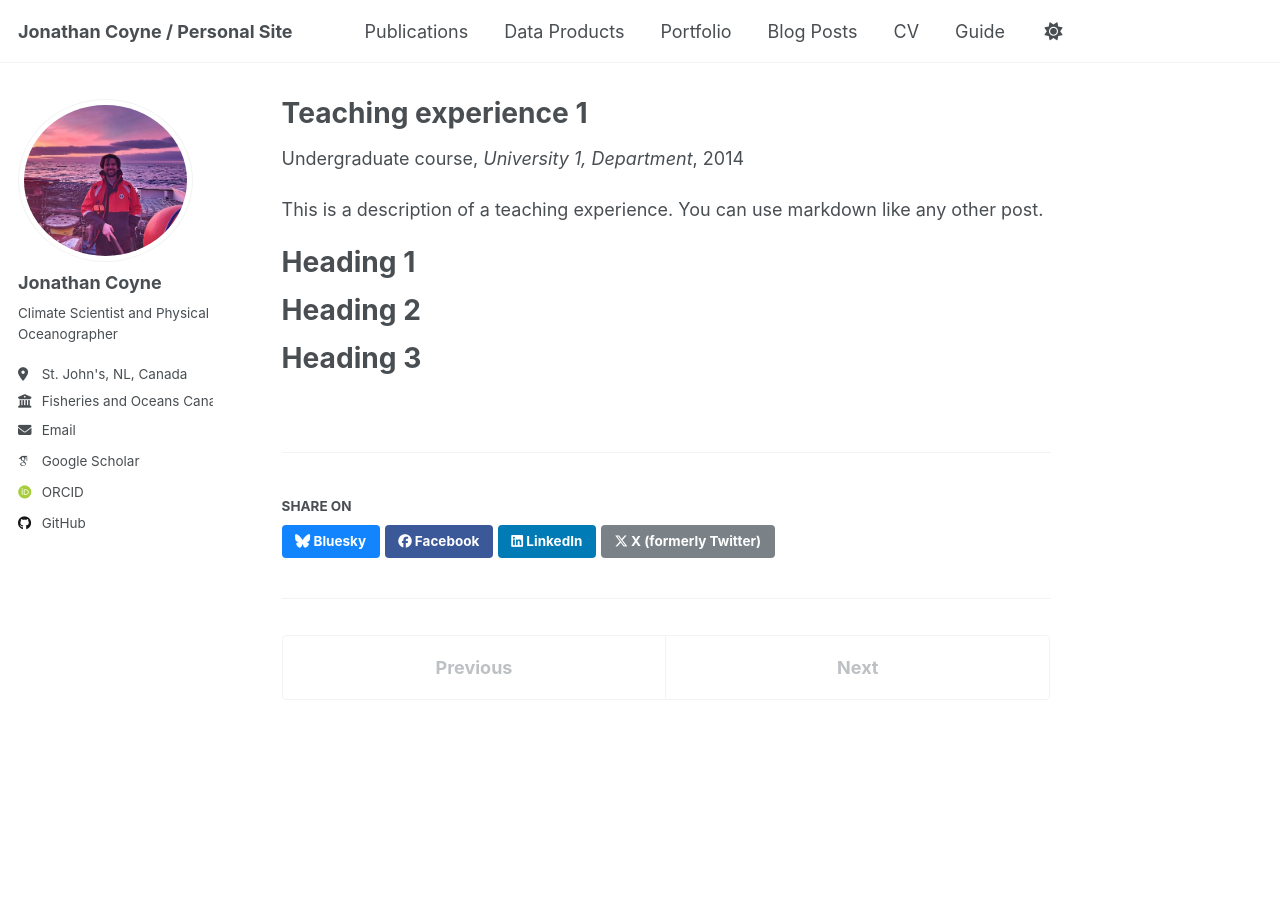
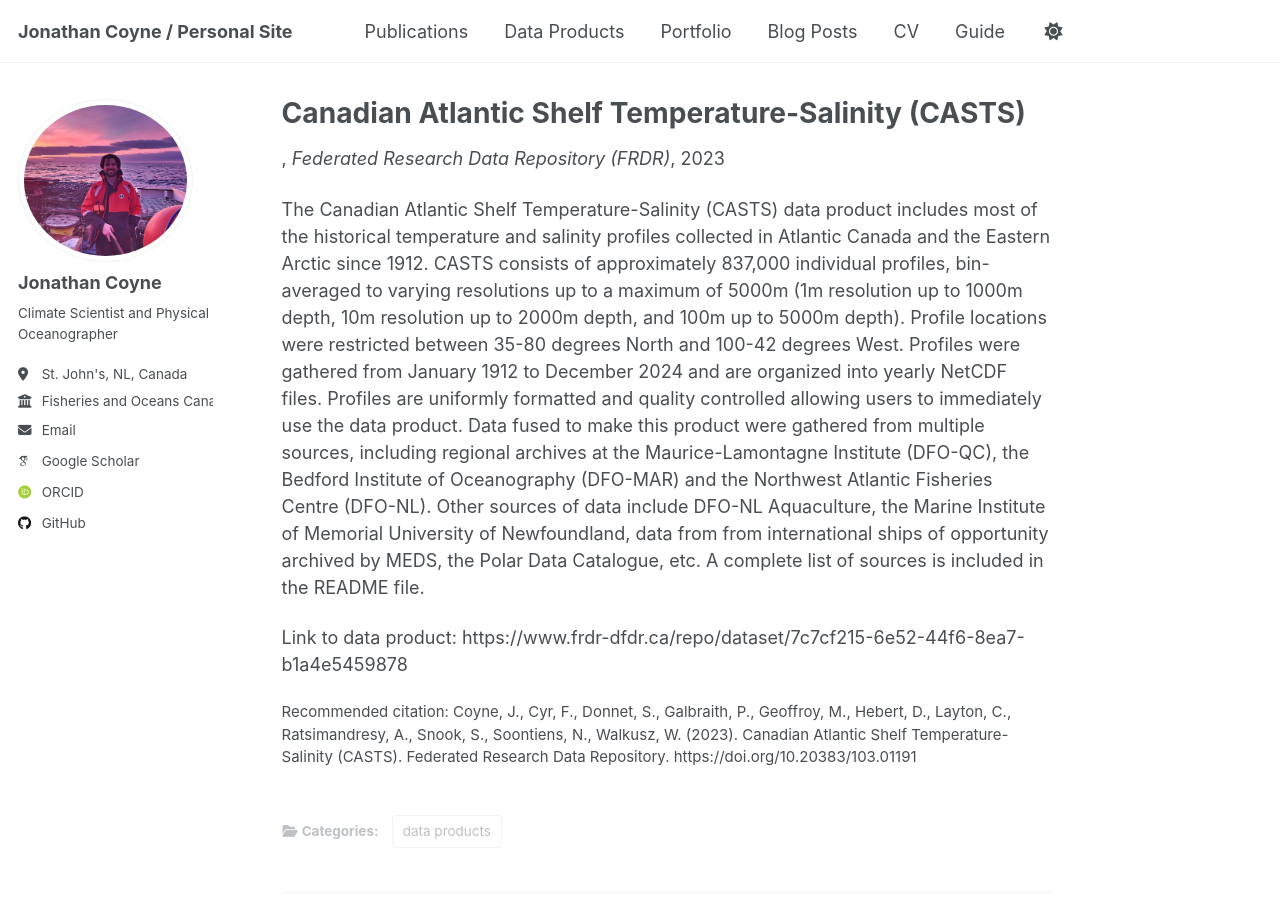
Before and after one commit to jn533213/jn533213.github.io, a Jekyll site: the page built from _teaching/2014-spring-teaching-1.md, in a window 1280 px wide and 900 px high. Built offline with Jekyll 4.4.1, drawn with Linux system fonts in a browser that asks for light colours; some web fonts are replaced; a script that is not in the unit is left out.

Commit message:
Update 2014-spring-teaching-1.md

```diff
--- a/_teaching/2014-spring-teaching-1.md
+++ b/_teaching/2014-spring-teaching-1.md
@@ -1,20 +1,14 @@
 ---
-title: "Teaching experience 1"
-collection: teaching
-type: "Undergraduate course"
-permalink: /teaching/2014-spring-teaching-1
-venue: "University 1, Department"
-date: 2014-01-01
-location: "City, Country"
+title: "Canadian Atlantic Shelf Temperature-Salinity (CASTS)"
+collection: publications
+category: data products
+permalink: /dataproducts/2023_CASTS
+date: 2023-09-15
+venue: 'Federated Research Data Repository (FRDR)'
+citation: 'Coyne, J., Cyr, F., Donnet, S., Galbraith, P., Geoffroy, M., Hebert, D., Layton, C., Ratsimandresy, A., Snook, S., Soontiens, N., Walkusz, W. (2023). Canadian Atlantic Shelf Temperature-Salinity (CASTS). Federated Research Data Repository. https://doi.org/10.20383/103.01191'
 ---
 
-This is a description of a teaching experience. You can use markdown like any other post.
+The Canadian Atlantic Shelf Temperature-Salinity (CASTS) data product includes most of the historical temperature and salinity profiles collected in Atlantic Canada and the Eastern Arctic since 1912. CASTS consists of approximately 837,000 individual profiles, bin-averaged to varying resolutions up to a maximum of 5000m (1m resolution up to 1000m depth, 10m resolution up to 2000m depth, and 100m up to 5000m depth). Profile locations were restricted between 35-80 degrees North and 100-42 degrees West. Profiles were gathered from January 1912 to December 2024 and are organized into yearly NetCDF files. Profiles are uniformly formatted and quality controlled allowing users to immediately use the data product. Data fused to make this product were gathered from multiple sources, including regional archives at the Maurice-Lamontagne Institute (DFO-QC), the Bedford Institute of Oceanography (DFO-MAR) and the Northwest Atlantic Fisheries Centre (DFO-NL). Other sources of data include DFO-NL Aquaculture, the Marine Institute of Memorial University of Newfoundland, data from from international ships of opportunity archived by MEDS, the Polar Data Catalogue, etc. A complete list of sources is included in the README file.
 
-Heading 1
-======
-
-Heading 2
-======
-
-Heading 3
-======
+Link to data product:
+https://www.frdr-dfdr.ca/repo/dataset/7c7cf215-6e52-44f6-8ea7-b1a4e5459878
```
